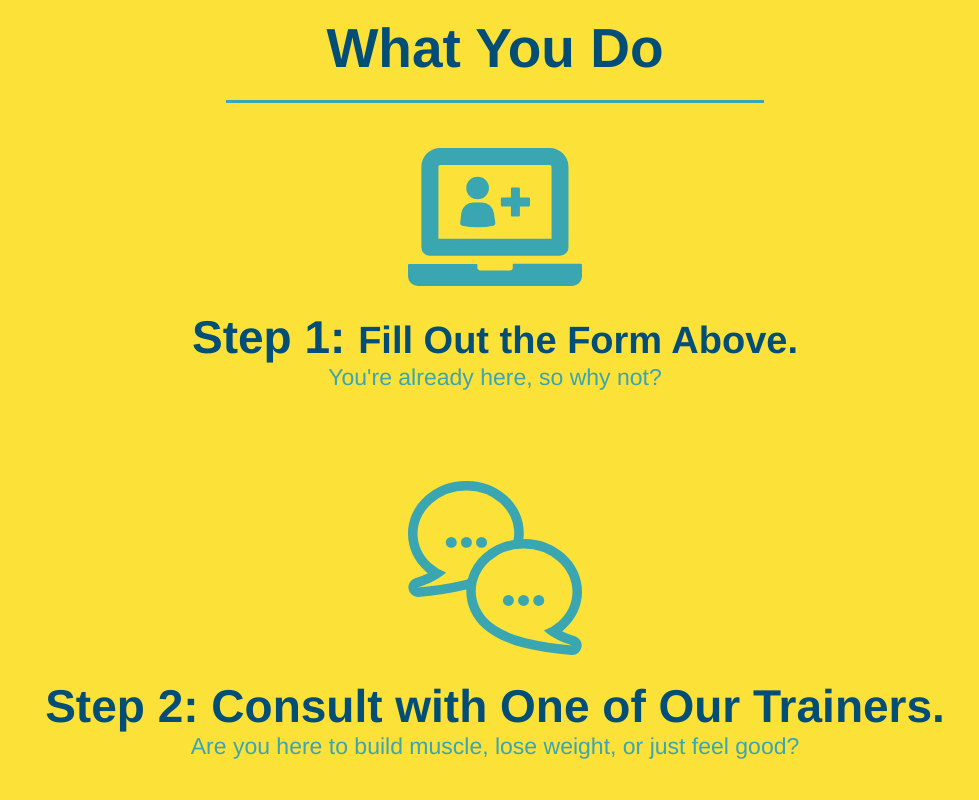
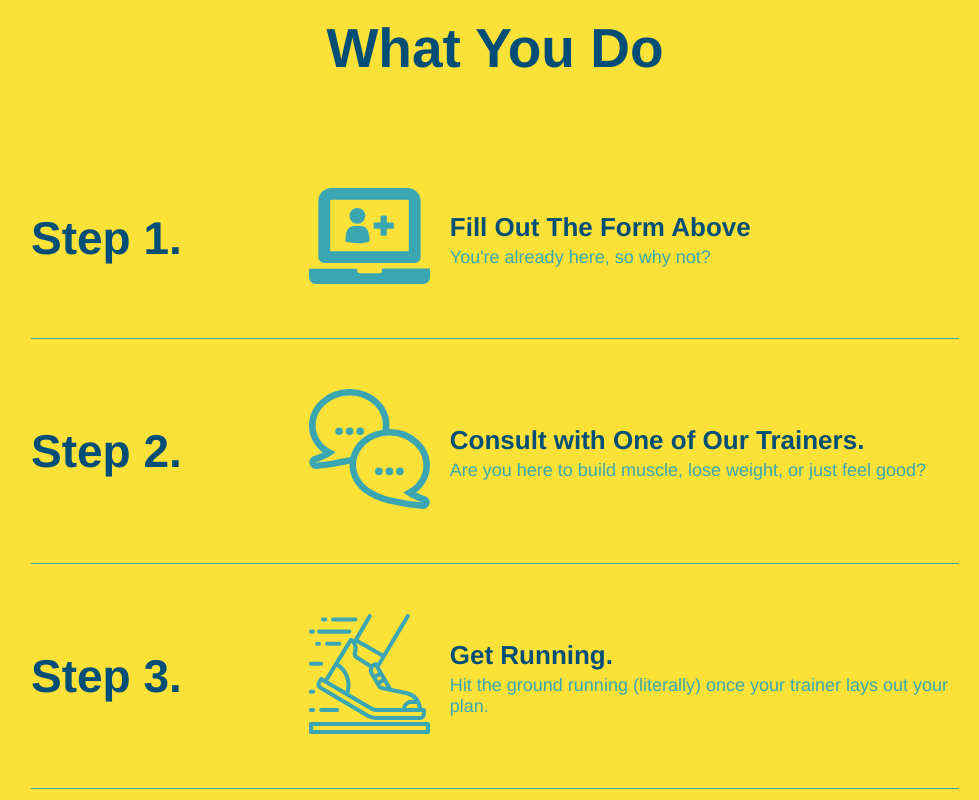
Before and after one commit to parkerjustice/run-buddyproject, a plain HTML site: page index.html in a window 1280 px wide. Shown: the part 1140-1940 px from the top of the page, without its empty margins (145-1124 px from the left). Drawn offline with Linux system fonts and the light colour scheme.

Commit message:
add flexbox to the steps

```diff
--- a/assets/css/style.css
+++ b/assets/css/style.css
@@ -125,9 +125,6 @@ header {
   font-size: 16px;
 }
 /* HERO STYLES END */
-.intro {
-  text-align: center;
-}
 
 .intro p {
   line-height: 1.7;
@@ -138,19 +135,20 @@ header {
 .intro p {
   /* add this alongside your other declarations */
   margin: 0 auto;
+  text-align: center;
 }
 .steps {
-  text-align: center;
   background: #fce138;
 }
 
 .section-title {
   font-size: 55px;
   color: #024e76;
-  margin-bottom: 35px;
-  padding: 0 100px 20px 100px;
-  display: inline-block;
   border-bottom: 3px solid;
+  padding-bottom: 20px;
+  text-align: center;
+  margin: 0 auto 35px auto;
+  width: 50%;
 }
 
 .primary-border {
@@ -161,27 +159,47 @@ header {
   border-color: #39a6b2;
 }
 
-.steps div {
-  margin-bottom: 80px;
-}
-.steps img {
-  width: 15%;
-  margin:10px 0;
-}
-.steps h3 {
+.step h3 {
   color: #024e76;
   font-size: 46px;
-  margin-top: 10px;
+  flex: 1 30%;
 }
-.steps p {
+.step-info {
+  flex: 2 70%;
+  display: flex;
+  flex-wrap: wrap;
+  align-items: center;
+}
+.step-text p {
   color: #39a6b2;
-  font-size: 23px;
+  font-size: 18px;
 }
-.steps span {
-  font-size: 38px;
+.step-text h4 {
+  font-size: 26px;
+  line-height: 1.5;
+  color: #024e76;
+}
+.step-text {
+  flex: 12;
+}
+.step {
+  margin: 50px auto;
+  padding-bottom: 50px;
+  width: 80%;
+  border-bottom: 1px solid #39a6b2;
+  display: flex;
+  flex-wrap: wrap;
+  align-items: center;
+  justify-content: space-between;
+}
+.step-img {
+  flex: 1 12%;
+  margin-right: 20px;
+}
+.step-img img {
+  max-width: 100%;
 }
 .trainers {
-  text-align: center;
 }
 .trainer {
   width: 900px;
@@ -224,7 +242,6 @@ header {
 }
 /* REACH OUT STYLES START */
 .contact {
-  text-align: center;
   background: #024e76;
 }
 .contact h2 {
@@ -259,3 +276,6 @@ header {
 }
 
 /* REACH OUT STYLES END */
+.flex-row {
+  display: flex;
+}
--- a/index.html
+++ b/index.html
@@ -73,46 +73,89 @@
 
 <!-- "what we do" section -->
 <section id="what-we-do" class="intro">
-  <h2 class="section-title primary-border">What We Do</h2>
+  <div class="flex-row">
+    <h2 class="section-title primary-border">
+      What We Do
+    </h2>
+  </div>
+  <div class="flex-row">
     <p>
       butcher selfies chambray shabby chic gentrify readymade yr Echo Park XOXO Tumblr normcore Banksy direct trade Blue Bottle chillwave you probably haven't heard of them single-origin coffee Vice fanny pack fixie Odd Future Austin fingerstache pickled twee synth Wes Anderson Thundercats viral bitters flannel meggings narwhal Marfa Schlitz sustainable Intelligentsia umami deep v craft
     </p>
+  </div>
 </section>
 
 <!-- "what you do" section -->
 <section id="what-you-do" class="steps">
-  <h2 class="section-title secondary-border">What You Do</h2>
-
+  <div class="flex-row">
+    <h2 class="section-title primary-border">
+      What You Do
+    </h2>
+  </div>
 <div>
-  <!-- insert this img element -->
+  <div class="step">
+    <h3>Step 1.</h3>
+    <div class="step-info">
+      <div class="step-img">
         <img src="./assets/images/step-1.svg" alt="" />
-  <h3>Step 1: <span>Fill Out the Form Above.</span></h3>
+      </div>
+      <div class="step-text">
+        <h4>Fill Out The Form Above</h4>
         <p>You're already here, so why not?</p>
+      </div>
+    </div>
   </div>
 
 <div>
+  <div class="step">
+    <h3>Step 2.</h3>
+    <div class="step-info">
+      <div class="step-img">
   <img src="./assets/images/step-2.svg" alt="" />
-  <h3>Step 2: Consult with One of Our Trainers.</h3>
+    </div>
+     <div class="step-text">
+       <h4>Consult with One of Our Trainers.</h4>
        <p>Are you here to build muscle, lose weight, or just feel good?</p>
+     </div>
+    </div>
   </div>
 
 <div>
+  <div class="step">
+    <h3>Step 3.</h3>
+    <div class="step-info">
+      <div class="step-img">
   <img src="./assets/images/step-3.svg" alt="" />
-  <h3>Step 3: Get Running.</h3>
+</div>
+<div class="step-text">
+     <h4>Get Running.</h4>
      <p>Hit the ground running (literally) once your trainer lays out your plan.</p>
    </div>
+  </div>
+</div>
+
 
 <div>
+  <div class="step">
+    <h3>Step 4.</h3>
+    <div class="step-info">
   <img src="./assets/images/step-4.svg" alt="" />
-  <h3>Step 4: See Results.</h3>
+</div>
+<div class="step-text">
+  <h4>See Results.</h4>
   <p>Bi-weekly checkins with your trainer will keep you focused</p>
   </div>
+ </div>
+</div>
+
 </section>
   <!-- "meet the trainers" section -->
   <section id="your-trainers" class="trainers">
+    <div class="flex-row">
       <h2 class="section-title primary-border">
-      Meet the Trainers
+       Meet The Trainers
       </h2>
+    </div>
     <article class="trainer">
       <img src="./assets/images/trainer-1.jpg" alt="Arron Stephens in his workout clothes, ready to pump iron" />
       <div class="trainer-bio text-left">
@@ -151,7 +194,11 @@
 
 <!-- "reach out" section -->
 <section id="reach-out" class="contact">
-  <h2 class="section-title secondary-border">Reach Out</h2>
+  <div class="flex-row">
+    <h2 class="section-title primary-border">
+      Reach Out
+    </h2>
+  </div>
     <div class="contact-info">
    <iframe src="https://www.google.com/maps/embed?pb=!1m18!1m12!1m3!1d3131.8018466111894!2d-78.9109140488672!3d38.284085979570165!2m3!1f0!2f0!3f0!3m2!1i1024!2i768!4f13.1!3m3!1m2!1s0x89b49a0e0dba084b%3A0xbde76746279a9125!2sShreckhise%20Shrubbery%20Sales%20%26%20Landscaping!5e0!3m2!1sen!2sus!4v1633742236530!5m2!1sen!2sus"
    width="400"
```
Lines whose indentation alone changed are shown as unchanged.
